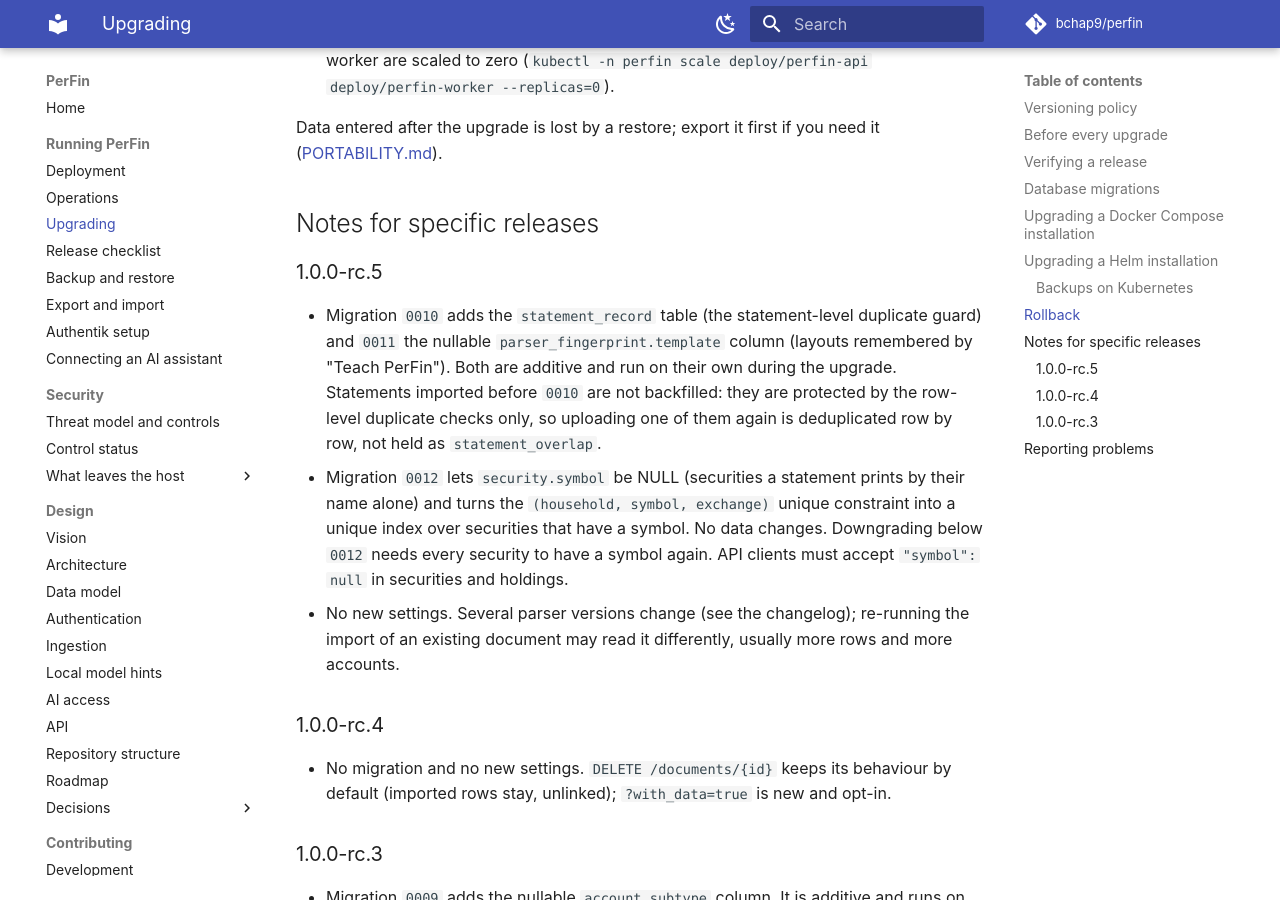
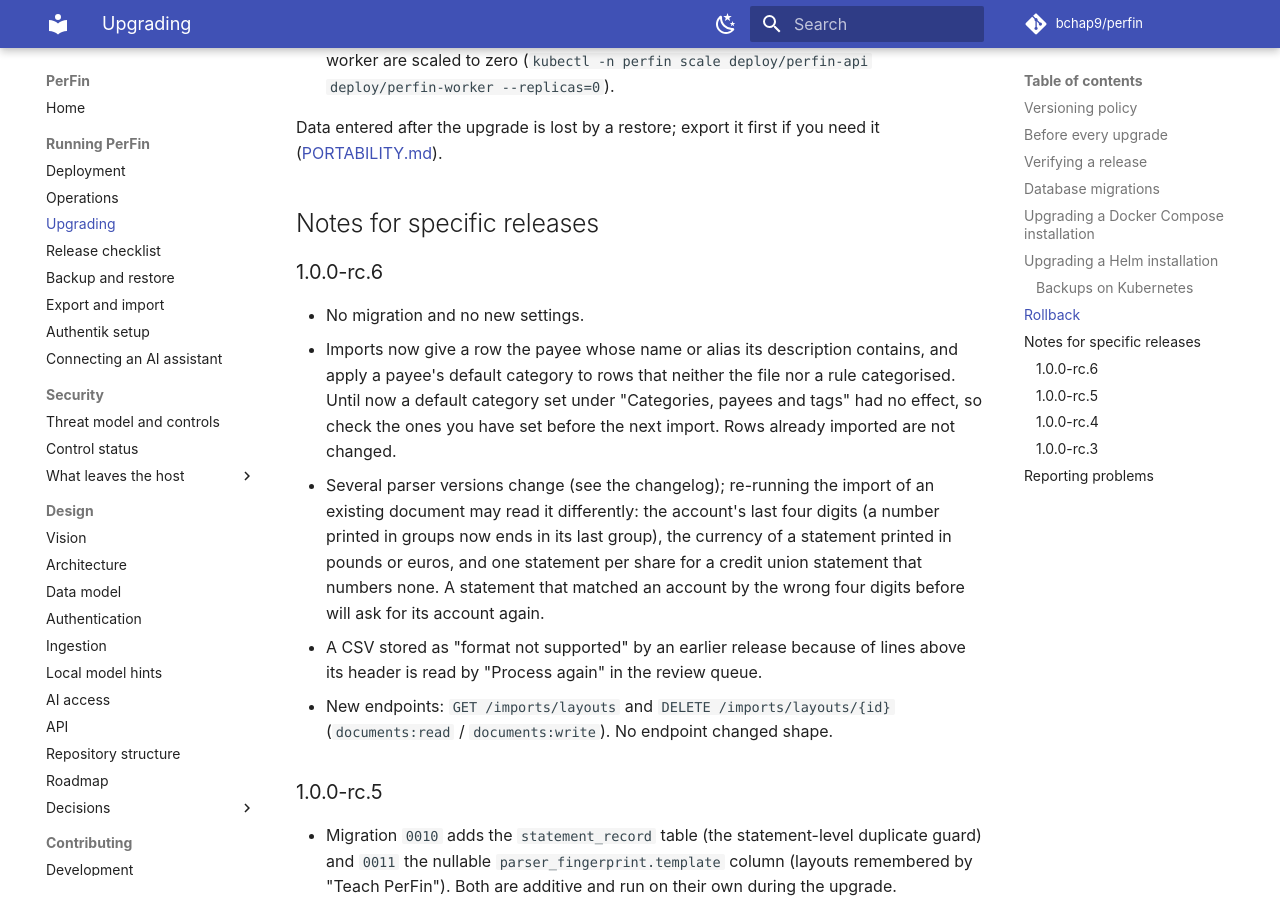
Before and after one commit to Bchap9/PerFin, an MkDocs documentation site: the page built from docs/UPGRADING.md, in a window 1280 px wide and 900 px high, scrolled down 6039 px. Built offline with MkDocs 1.6.1 and Material for MkDocs 9.7.7, drawn with Linux system fonts in a browser that asks for light colours; comment, search, counter and statistics services are not loaded.

Commit message:
chore(release): version 1.0.0-rc.6
Co-Authored-By: Claude Fable 5.2 <noreply@anthropic.com>
Claude-Session: https://claude.ai/code/session_01HRK1FUaMdtJKEPbQg9gpJY

```diff
--- a/docs/UPGRADING.md
+++ b/docs/UPGRADING.md
@@ -277,6 +277,26 @@ need it ([PORTABILITY.md](PORTABILITY.md)).
 
 ## Notes for specific releases
 
+### 1.0.0-rc.6
+
+- No migration and no new settings.
+- Imports now give a row the payee whose name or alias its description
+  contains, and apply a payee's default category to rows that neither the
+  file nor a rule categorised. Until now a default category set under
+  "Categories, payees and tags" had no effect, so check the ones you have
+  set before the next import. Rows already imported are not changed.
+- Several parser versions change (see the changelog); re-running the import
+  of an existing document may read it differently: the account's last four
+  digits (a number printed in groups now ends in its last group), the
+  currency of a statement printed in pounds or euros, and one statement per
+  share for a credit union statement that numbers none. A statement that
+  matched an account by the wrong four digits before will ask for its
+  account again.
+- A CSV stored as "format not supported" by an earlier release because of
+  lines above its header is read by "Process again" in the review queue.
+- New endpoints: `GET /imports/layouts` and `DELETE /imports/layouts/{id}`
+  (`documents:read` / `documents:write`). No endpoint changed shape.
+
 ### 1.0.0-rc.5
 
 - Migration `0010` adds the `statement_record` table (the statement-level
```
Also changed, not shown: CHANGELOG.md (+19 -10 lines), README.md (+1 -1 lines), 7 other files.
